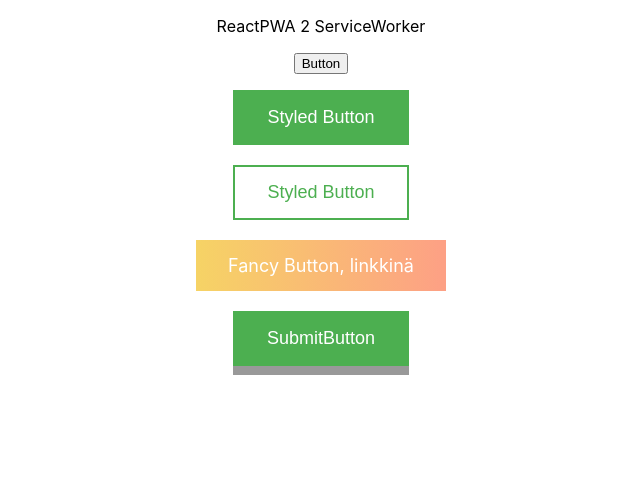
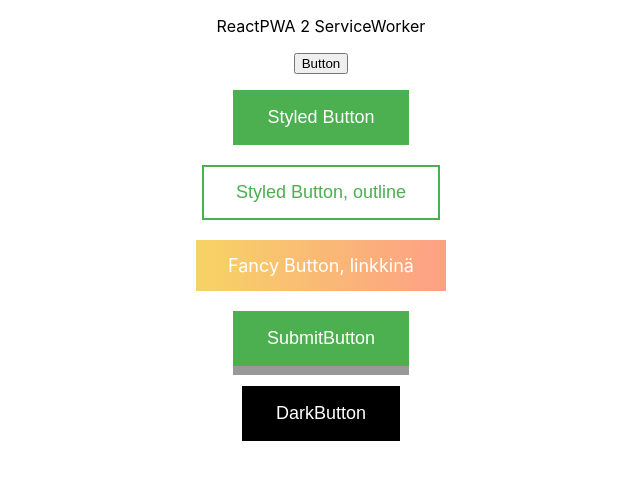
Before and after one commit to SeijaLauronen/PWAReactApp1, a React (Create React App) app: page / in a window 1280 px wide. Shown: the top 480 px of the page, without its empty margins (319-959 px from the left). Built offline with nearby package versions, Linux system fonts and the light colour scheme.

Commit message:
Lisätty teema

```diff
--- a/src/App.js
+++ b/src/App.js
@@ -1,10 +1,25 @@
-import React from 'react';
+import {ThemeProvider} from 'styled-components'
+//import React from 'react';
 import './App.css';
 //Jostain syystä valittaa tästä, että on jo importattu, mutta pienellä kirjaimella button
 import StyledButton, {FancyButton, SubmitButton} from './components/Button/Button'
+import {DarkButton} from './components/Button/Button.styles'
+
+const theme = {
+  dark: {
+    primary: 'black',
+    text: 'white'
+  },
+  light: {
+    primary: '#fff',
+    text: '#000'
+  }
+}
+
 
 function App() {
   return (
+    <ThemeProvider theme={theme}>
       <div className="App">
         <p>ReactPWA 2 ServiceWorker</p>
         <p>
@@ -12,12 +27,16 @@ function App() {
         </p>
         <StyledButton type='submit'>Styled Button</StyledButton>
         <div><br/></div>
-      <StyledButton variant='outline'>Styled Button</StyledButton>
+        <StyledButton variant='outline'>Styled Button, outline</StyledButton>
         <div><br/></div>
         <FancyButton as='a'>Fancy Button, linkkinä</FancyButton>
         <div><br/></div>
         <SubmitButton>SubmitButton</SubmitButton>
+        <div><br/></div>
+        <DarkButton>DarkButton</DarkButton>
+
       </div>
+    </ThemeProvider>
   );
 }
 
--- a/src/components/Button/Button.styles.js
+++ b/src/components/Button/Button.styles.js
@@ -40,3 +40,9 @@ export const SubmitButton = styled(StyledButton).attrs((props)=>({
         transform:translateY(4px)
     }
 `
+
+export const DarkButton = styled(StyledButton)`
+border: 2px solid ${(props) => props.theme.dark.primary};
+background-color: ${(props) => props.theme.dark.primary};
+color: ${(props) => props.theme.dark.text};
+`
```
Also changed, not shown: src/components/Button/Button.js (line endings or trailing spaces). Lines whose indentation alone changed are shown as unchanged.
